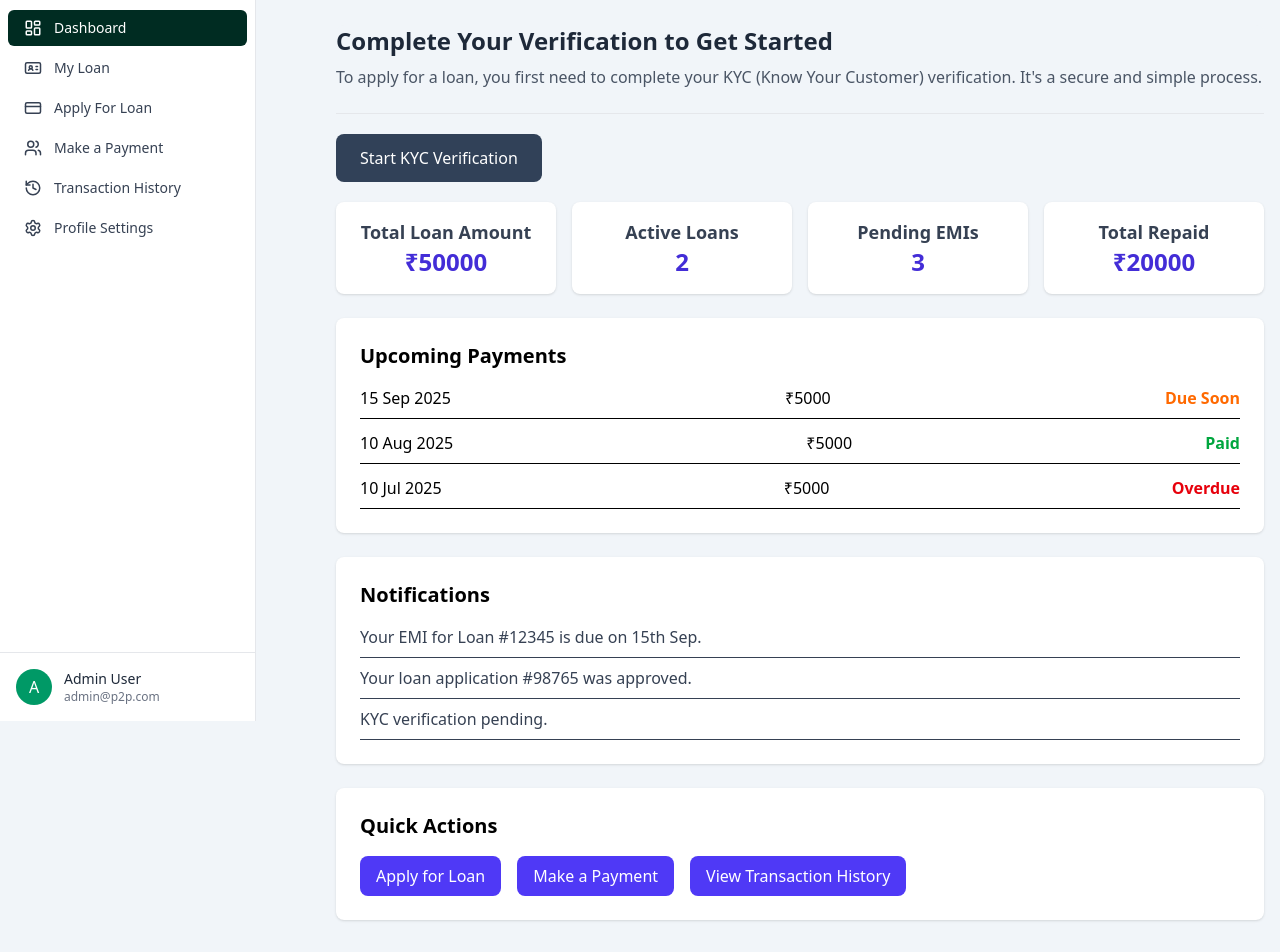
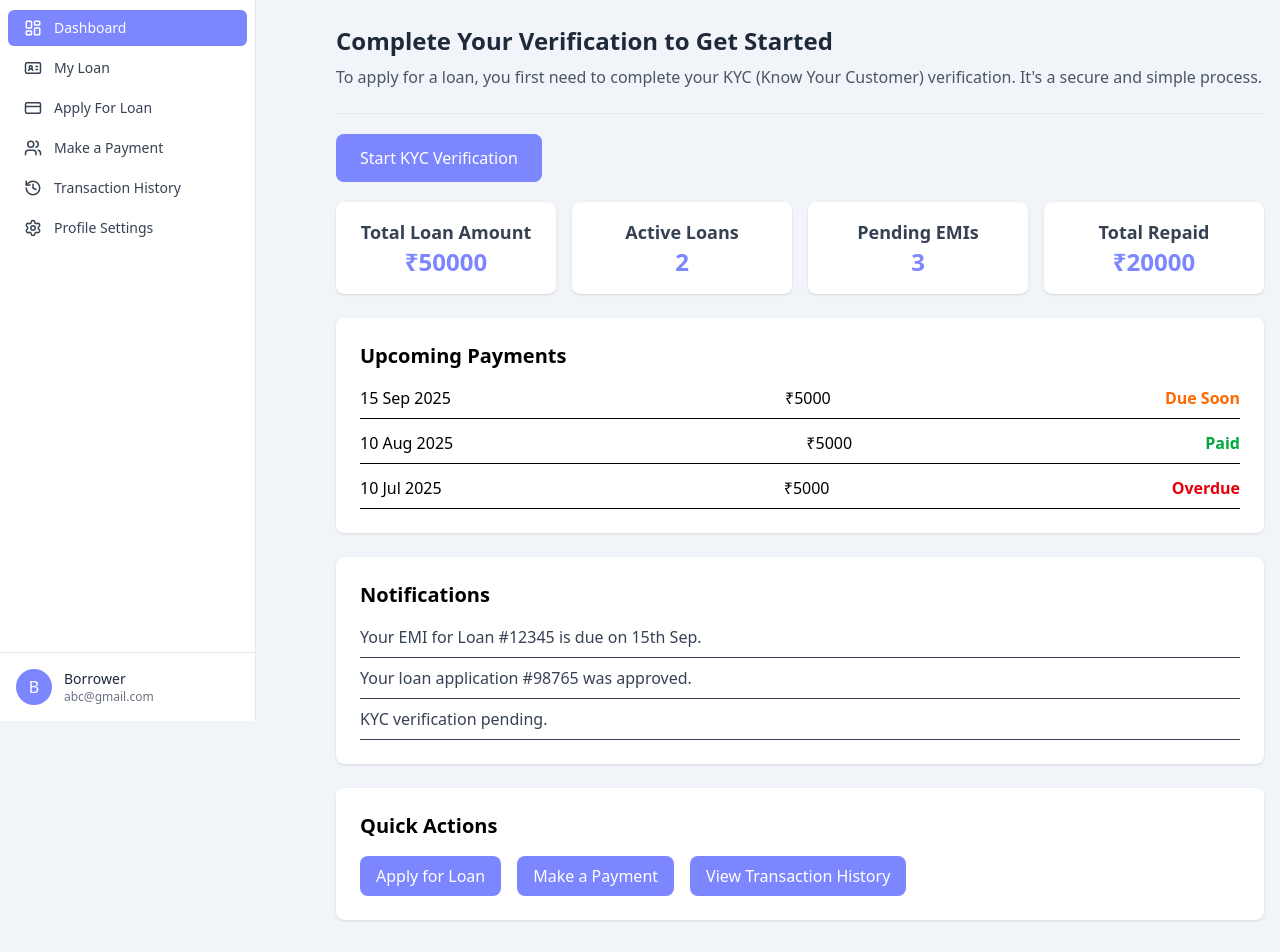
Before and after one commit to Sumit-Rathod-06/PeerMint, a React (Vite) app in the folder Client/: page /borrower/dashboard in a window 1280 px wide. Shown: the part 79-1031 px from the top of the page. Built offline with nearby package versions, Linux system fonts and the light colour scheme.

Commit message:
minor changes

```diff
--- a/Client/src/components/Borrower_Dashboard/Card1.jsx
+++ b/Client/src/components/Borrower_Dashboard/Card1.jsx
@@ -34,7 +34,7 @@ const Card1 = () => {
 
 
 
-        <button className="bg-slate-700 cursor-pointer text-white px-6 py-3 rounded-lg font-medium hover:bg-indigo-800 transition-colors mb-5 mt-5" onClick={() => {navigate('/borrower/kyc-form')}}>
+        <button className="bg-indigo-400 cursor-pointer text-white px-6 py-3 rounded-lg font-medium hover:bg-indigo-800 transition-colors mb-5 mt-5" onClick={() => {navigate('/borrower/kyc-form')}}>
           Start KYC Verification
         </button>
         <LoanSummary summary={summary} />
--- a/Client/src/components/Borrower_Dashboard/LoanApplication/LoanApplication.jsx
+++ b/Client/src/components/Borrower_Dashboard/LoanApplication/LoanApplication.jsx
@@ -108,13 +108,13 @@ export default function LoanApplication() {
           </button>
 
           {currentStep < 5 ? (
-            <button onClick={nextStep} className="cursor-pointer px-6 py-2 bg-indigo-700 text-white rounded-md hover:bg-indigo-800">
+            <button onClick={nextStep} className="cursor-pointer px-6 py-2 bg-indigo-400 text-white rounded-md hover:bg-indigo-800">
               Next
             </button>
           ) : (
             <button
               onClick={() => alert("Application submitted!")}
-              className="cursor-ponter px-6 py-2 bg-indigo-700 text-white rounded-md hover:bg-indigo-800"
+              className="cursor-ponter px-6 py-2 bg-indigo-400 text-white rounded-md hover:bg-indigo-800"
             >
               Submit Application
             </button>
--- a/Client/src/components/Borrower_Dashboard/LoanApplication/ProgressBar.jsx
+++ b/Client/src/components/Borrower_Dashboard/LoanApplication/ProgressBar.jsx
@@ -13,7 +13,7 @@ export default function ProgressBar({ steps, currentStep }) {
       <div className="relative">
         <div className="absolute top-5 left-10 right-6 h-1 bg-indigo-200 rounded">
           <div
-            className="h-full bg-indigo-600 rounded transition-all duration-300"
+            className="h-full bg-indigo-400 rounded transition-all duration-300"
             style={{ width: `${((currentStep - 1) / 4) * 100}%` }}
           />
         </div>
@@ -29,9 +29,9 @@ export default function ProgressBar({ steps, currentStep }) {
               <div
                 className={`w-11 h-10 rounded-full flex items-center justify-center text-sm font-medium ${
                   step.id < currentStep
-                    ? "bg-indigo-600 text-white"
+                    ? "bg-indigo-400 text-white"
                     : step.id === currentStep
-                    ? "bg-indigo-600 text-white"
+                    ? "bg-indigo-400 text-white"
                     : "bg-gray-300 text-gray-600"
                 }`}
               >
@@ -63,7 +63,7 @@ export default function ProgressBar({ steps, currentStep }) {
 
         <div className="absolute top-5 left-0 right-0 h-0.5 bg-gray-300 -z-10">
           <div
-            className="h-full bg-indigo-600 transition-all duration-300"
+            className="h-full bg-indigo-400 transition-all duration-300"
             style={{
               width: `${((currentStep - 1) / (steps.length - 1)) * 100}%`,
             }}
--- a/Client/src/components/Borrower_Dashboard/LoanSummary.jsx
+++ b/Client/src/components/Borrower_Dashboard/LoanSummary.jsx
@@ -14,7 +14,7 @@ const LoanSummary = ({ summary }) => {
       {items.map((item, idx) => (
         <div key={idx} className="bg-white p-4 rounded-lg shadow text-center">
           <h3 className="text-lg font-semibold text-gray-700">{item.title}</h3>
-          <p className="text-2xl font-bold text-indigo-700">{item.value}</p>
+          <p className="text-2xl font-bold text-indigo-400">{item.value}</p>
         </div>
       ))}
     </div>
--- a/Client/src/components/Borrower_Dashboard/QuickActions.jsx
+++ b/Client/src/components/Borrower_Dashboard/QuickActions.jsx
@@ -10,19 +10,19 @@ const QuickActions = () => {
       <h2 className="text-xl font-semibold mb-4">Quick Actions</h2>
       <div className="flex space-x-4">
         <button
-          className="bg-indigo-600 text-white px-4 py-2 rounded-lg hover:bg-indigo-700"
+          className="bg-indigo-400 text-white px-4 py-2 rounded-lg hover:bg-indigo-700"
           onClick={() => navigate("/borrower/apply-loan")}
         >
           Apply for Loan
         </button>
         <button
-          className="bg-indigo-600 text-white px-4 py-2 rounded-lg hover:bg-indigo-700"
+          className="bg-indigo-400 text-white px-4 py-2 rounded-lg hover:bg-indigo-700"
           onClick={() => navigate("/borrower/make-payment")}
         >
           Make a Payment
         </button>
         <button
-          className="bg-indigo-600 text-white px-4 py-2 rounded-lg hover:bg-indigo-700"
+          className="bg-indigo-400 text-white px-4 py-2 rounded-lg hover:bg-indigo-700"
           onClick={() => navigate("/borrower/transaction-history")}
         >
           View Transaction History
--- a/Client/src/components/Borrower_Dashboard/Sidebar.jsx
+++ b/Client/src/components/Borrower_Dashboard/Sidebar.jsx
@@ -26,7 +26,7 @@ export default function AdminSidebar() {
     <div className="fixed flex flex-col h-screen w-64 border-r border-r-gray-200 bg-white">
       {/* Top Logo Section */}
       <div className="flex items-center gap-2 px-6 py-4 border-b border-b-gray-200">
-        <div className="bg-indigo-950 text-white font-bold text-2xl px-2 py-1 rounded">
+        <div className="bg-indigo-400 text-white font-bold text-2xl px-2 py-1 rounded">
           P2P
         </div>
         <span className="font-semibold text-gray-700">Admin Panel</span>
@@ -42,7 +42,7 @@ export default function AdminSidebar() {
             className={`flex items-center gap-3 w-full px-4 py-2 rounded-md text-sm font-medium
               ${
                 active === item.path
-                  ? "bg-emerald-950 text-white"
+                  ? "bg-indigo-400 text-white"
                   : "text-gray-700 hover:bg-gray-100"
               }`}
           >
@@ -54,12 +54,12 @@ export default function AdminSidebar() {
 
       {/* Bottom Admin Profile */}
       <div className="px-4 py-4 border-t border-t-gray-200 flex items-center gap-3">
-        <div className="flex items-center justify-center w-9 h-9 rounded-full bg-emerald-600 text-white font-medium">
-          A
+        <div className="flex items-center justify-center w-9 h-9 rounded-full bg-indigo-400 text-white font-medium">
+          B
         </div>
         <div className="flex flex-col">
-          <span className="text-sm font-medium text-gray-800">Admin User</span>
-          <span className="text-xs text-gray-500">admin@p2p.com</span>
+          <span className="text-sm font-medium text-gray-800">Borrower</span>
+          <span className="text-xs text-gray-500">abc@gmail.com</span>
         </div>
       </div>
     </div>
--- a/Client/src/components/Login&Register/Login.jsx
+++ b/Client/src/components/Login&Register/Login.jsx
@@ -13,29 +13,39 @@ const LoginPage = () => {
 
   const handleSubmit = async (e) => {
     e.preventDefault();
+    setLoading(true);
     setError("");
 
-    if (!emailVerified || !phoneVerified) {
-      setError("Please verify both Email and Phone first!");
-      return;
-    }
+    try {
+      let url = "";
 
-    if (formData.password !== formData.confirmPassword) {
-      setError("Passwords do not match!");
-      return;
-    }
+      if (activeTab.toLowerCase() === "borrower") {
+        url = `${BASE_URL}/api/auth/login/borrower`;
+      } else if (activeTab.toLowerCase() === "lender") {
+        url = `${BASE_URL}/api/auth/login/lender`;
+      } else {
+        throw new Error("Invalid role");
+      }
 
-    setLoading(true);
-
-    try {
-      const response = await axios.post(`${BASE_URL}/api/auth/register`, formData, {
-        headers: { "Content-Type": "application/json" },
+      // ✅ Axios request
+      const response = await axios.post(url, {
+        email,
+        password,
       });
 
-      alert("Registration Successful");
-      window.location.href = "/login";
+      // Axios automatically gives you parsed data
+      const data = response.data;
+
+      // ✅ Successfully logged in
+      console.log("Login successful:", data);
+
+      // Example: save token & redirect
+      localStorage.setItem("token", data.token);
+      window.location.href = "/dashboard"; // or use react-router navigation
     } catch (err) {
-      setError(err.response?.data?.message || "Registration failed");
+      // Axios errors are in err.response
+      const message = err.response?.data?.message || err.message || "Login failed";
+      setError(message);
     } finally {
       setLoading(false);
     }
--- a/Client/src/components/Login&Register/Register.jsx
+++ b/Client/src/components/Login&Register/Register.jsx
@@ -1,7 +1,7 @@
 import React, { useState } from "react";
 import { Mail, Lock, Eye, EyeOff, Phone, User, TrendingUp, Shield, Users, Check, X } from "lucide-react";
 import BASE_URL from "../../assets/assests";
-
+import axios from "axios";
 const RegisterPage = () => {
   const [showPassword, setShowPassword] = useState(false);
   const [showConfirmPassword, setShowConfirmPassword] = useState(false);
@@ -80,19 +80,16 @@ const RegisterPage = () => {
     setLoading(true);
 
     try {
-      const response = await fetch(`${BASE_URL}/api/auth/register`, {
-        method: "POST",
+      // ✅ axios POST request
+      const response = await axios.post(`${BASE_URL}/api/auth/register/borrower`, formData, {
         headers: { "Content-Type": "application/json" },
-        body: JSON.stringify(formData),
       });
-
-      const data = await response.json();
-      if (!response.ok) throw new Error(data.message || "Registration failed");
 
       alert("Registration Successful 🎉");
       window.location.href = "/login";
     } catch (err) {
-      setError(err.message);
+      // ✅ handle axios error safely
+      setError(err.response?.data?.message || "Registration failed");
     } finally {
       setLoading(false);
     }
```
Also changed, not shown: Client/src/components/Borrower_Dashboard/LoanApplication/Review.jsx (+5 -5 lines), 1 other file (tests, documents, lock files or other folders).
